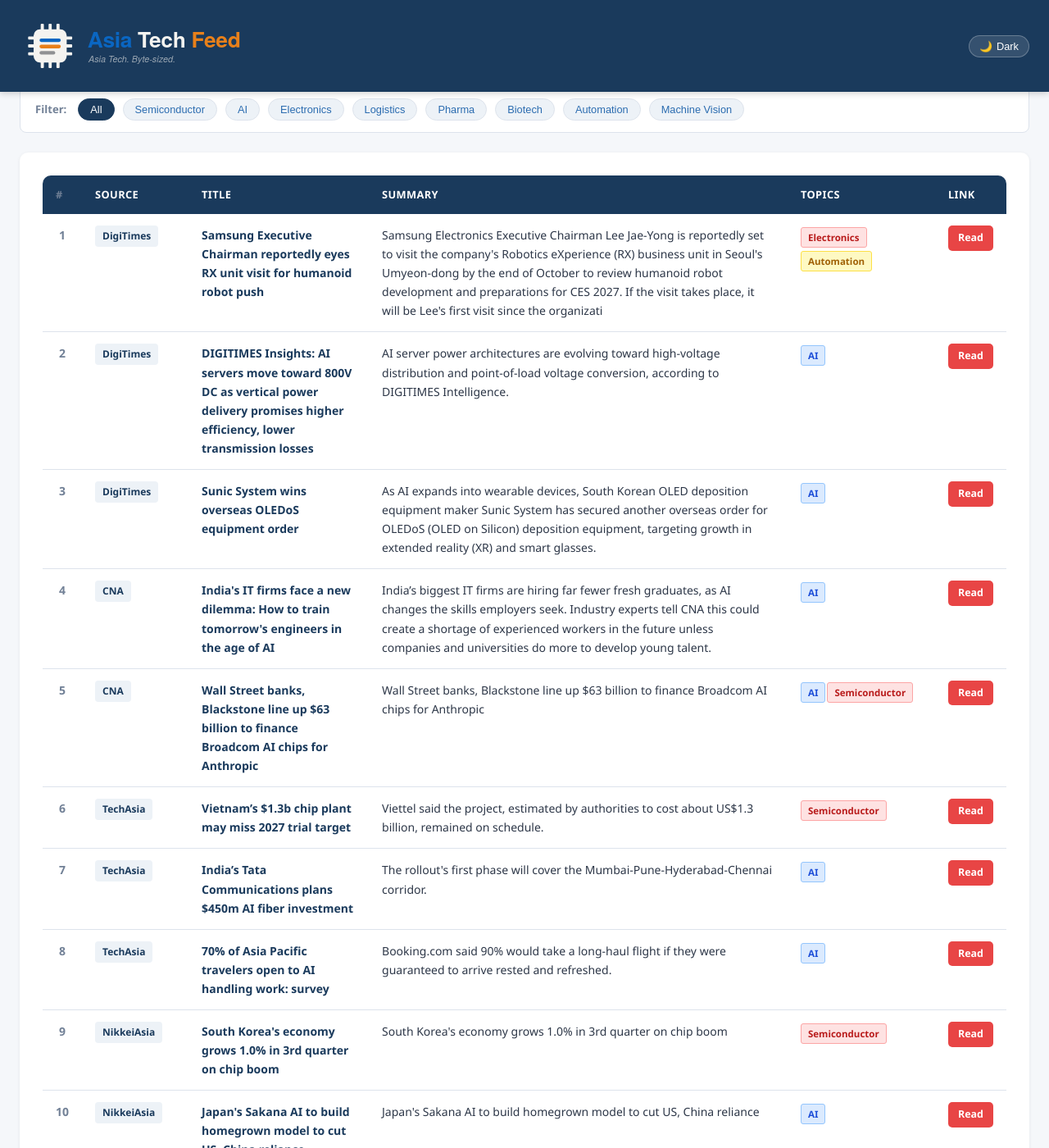
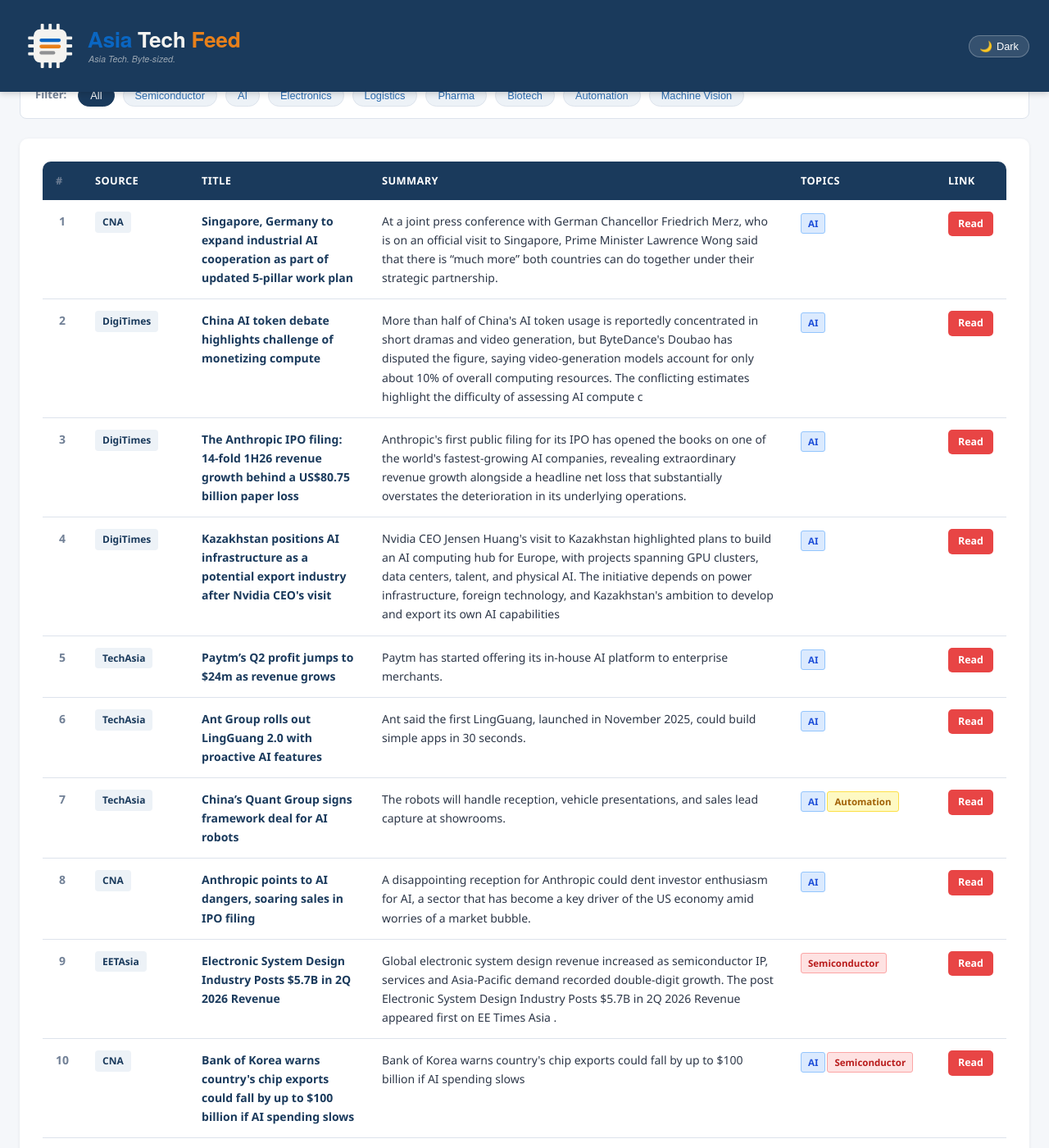
Before and after one commit to asiatechfeed/Asia-Tech-Feed, a Jekyll site: the page built from _posts/2026-10-27-asia-tech-news-digest.md, in a window 1280 px wide and 1400 px high, scrolled down 661 px. Shown: the whole window at 82% size. Built offline with Jekyll 4.4.1, drawn with Linux system fonts in a browser that asks for light colours; a script that is not in the unit is left out; some of the changed text lies outside the part shown.

Commit message:
📰 News digest 2026-10-27 (13 articles)

```diff
--- a/_posts/2026-10-27-asia-tech-news-digest.md
+++ b/_posts/2026-10-27-asia-tech-news-digest.md
@@ -1,16 +1,16 @@
 ---
 layout: post
 title: "Asia Tech News Digest - October 27, 2026"
-date: 2026-10-27 08:06:22 +0800
-articles_count: 10
-sources_count: 4
-sources: ["CNA", "DigiTimes", "NikkeiAsia", "TechAsia"]
+date: 2026-10-27 12:42:01 +0800
+articles_count: 13
+sources_count: 6
+sources: ["CNA", "DigiTimes", "EETAsia", "KED", "NikkeiAsia", "TechAsia"]
 csv_file: /assets/data/news-2026-10-27.tsv
-featured_title: "Samsung Executive Chairman reportedly eyes RX unit visit for humanoid robot push"
-featured_url: "https://www.digitimes.com/news/a20261023PD238/samsung-humanoid-robot-development-ces.html"
-featured_source: "DigiTimes"
-featured_summary: "Samsung Electronics Executive Chairman Lee Jae-Yong is reportedly set to visit the company's Robotics eXperience (RX) business unit in Seoul's Umyeon-dong by the end of October to review humanoid robot development and preparations for CES 2027. If the visit takes place, it will be Lee's first visit since the organizati"
-featured_image: "https://img.digitimes.com/newsshow/20261023pd238_files/2_b.jpg"
+featured_title: "Singapore, Germany to expand industrial AI cooperation as part of updated 5-pillar work plan"
+featured_url: "https://www.channelnewsasia.com/singapore/singapore-germany-ai-cooperation-lawrence-wong-friedrich-merz-6493021"
+featured_source: "CNA"
+featured_summary: "At a joint press conference with German Chancellor Friedrich Merz, who is on an official visit to Singapore, Prime Minister Lawrence Wong said that there is \u201cmuch more\u201d both countries can do together under their strategic partnership."
+featured_image: "https://dam.mediacorp.sg/image/upload/s--EQGF5G_p--/c_fill,g_auto,h_676,w_1200/f_auto,q_auto/v1/mediacorp/cna/image/2026/10/27/img_4146.jpg?itok=8IkSd8S3"
 ---
 
 <table class="news-table">
@@ -27,83 +27,107 @@ featured_image: "https://img.digitimes.com/newsshow/20261023pd238_files/2_b.jpg"
 <tbody>
 <tr>
   <td class="col-num">1</td>
-  <td class="col-source"><span class="source-badge">DigiTimes</span></td>
-  <td class="col-title"><span class="article-title">Samsung Executive Chairman reportedly eyes RX unit visit for humanoid robot push</span></td>
-  <td class="col-summary">Samsung Electronics Executive Chairman Lee Jae-Yong is reportedly set to visit the company's Robotics eXperience (RX) business unit in Seoul's Umyeon-dong by the end of October to review humanoid robot development and preparations for CES 2027. If the visit takes place, it will be Lee's first visit since the organizati</td>
-  <td class="col-tags"><span class="tag semi">Electronics</span><span class="tag auto">Automation</span></td>
-  <td class="col-link"><a class="btn-link" href="https://www.digitimes.com/news/a20261023PD238/samsung-humanoid-robot-development-ces.html" target="_blank" rel="noopener">Read</a></td>
+  <td class="col-source"><span class="source-badge">CNA</span></td>
+  <td class="col-title"><span class="article-title">Singapore, Germany to expand industrial AI cooperation as part of updated 5-pillar work plan</span></td>
+  <td class="col-summary">At a joint press conference with German Chancellor Friedrich Merz, who is on an official visit to Singapore, Prime Minister Lawrence Wong said that there is “much more” both countries can do together under their strategic partnership.</td>
+  <td class="col-tags"><span class="tag ai">AI</span></td>
+  <td class="col-link"><a class="btn-link" href="https://www.channelnewsasia.com/singapore/singapore-germany-ai-cooperation-lawrence-wong-friedrich-merz-6493021" target="_blank" rel="noopener">Read</a></td>
 </tr>
 <tr>
   <td class="col-num">2</td>
   <td class="col-source"><span class="source-badge">DigiTimes</span></td>
-  <td class="col-title"><span class="article-title">DIGITIMES Insights: AI servers move toward 800V DC as vertical power delivery promises higher efficiency, lower transmission losses</span></td>
-  <td class="col-summary">AI server power architectures are evolving toward high-voltage distribution and point-of-load voltage conversion, according to DIGITIMES Intelligence.</td>
+  <td class="col-title"><span class="article-title">China AI token debate highlights challenge of monetizing compute</span></td>
+  <td class="col-summary">More than half of China's AI token usage is reportedly concentrated in short dramas and video generation, but ByteDance's Doubao has disputed the figure, saying video-generation models account for only about 10% of overall computing resources. The conflicting estimates highlight the difficulty of assessing AI compute c</td>
   <td class="col-tags"><span class="tag ai">AI</span></td>
-  <td class="col-link"><a class="btn-link" href="https://www.digitimes.com/news/a20261023PD232/ai-server-power-components-transmission-efficiency-digitimes.html" target="_blank" rel="noopener">Read</a></td>
+  <td class="col-link"><a class="btn-link" href="https://www.digitimes.com/news/a20261027PD206/bytedance-data-2026.html" target="_blank" rel="noopener">Read</a></td>
 </tr>
 <tr>
   <td class="col-num">3</td>
   <td class="col-source"><span class="source-badge">DigiTimes</span></td>
-  <td class="col-title"><span class="article-title">Sunic System wins overseas OLEDoS equipment order</span></td>
-  <td class="col-summary">As AI expands into wearable devices, South Korean OLED deposition equipment maker Sunic System has secured another overseas order for OLEDoS (OLED on Silicon) deposition equipment, targeting growth in extended reality (XR) and smart glasses.</td>
+  <td class="col-title"><span class="article-title">The Anthropic IPO filing: 14-fold 1H26 revenue growth behind a US$80.75 billion paper loss</span></td>
+  <td class="col-summary">Anthropic's first public filing for its IPO has opened the books on one of the world's fastest-growing AI companies, revealing extraordinary revenue growth alongside a headline net loss that substantially overstates the deterioration in its underlying operations.</td>
   <td class="col-tags"><span class="tag ai">AI</span></td>
-  <td class="col-link"><a class="btn-link" href="https://www.digitimes.com/news/a20261023PD205/oledos-equipment-wearable-xr-technology.html" target="_blank" rel="noopener">Read</a></td>
+  <td class="col-link"><a class="btn-link" href="https://www.digitimes.com/news/a20261027VL210/anthropic-revenue-loss-growth-ipo.html" target="_blank" rel="noopener">Read</a></td>
 </tr>
 <tr>
   <td class="col-num">4</td>
-  <td class="col-source"><span class="source-badge">CNA</span></td>
-  <td class="col-title"><span class="article-title">India's IT firms face a new dilemma: How to train tomorrow's engineers in the age of AI</span></td>
-  <td class="col-summary">India’s biggest IT firms are hiring far fewer fresh graduates, as AI changes the skills employers seek. Industry experts tell CNA this could create a shortage of experienced workers in the future unless companies and universities do more to develop young talent.</td>
+  <td class="col-source"><span class="source-badge">DigiTimes</span></td>
+  <td class="col-title"><span class="article-title">Kazakhstan positions AI infrastructure as a potential export industry after Nvidia CEO's visit</span></td>
+  <td class="col-summary">Nvidia CEO Jensen Huang's visit to Kazakhstan highlighted plans to build an AI computing hub for Europe, with projects spanning GPU clusters, data centers, talent, and physical AI. The initiative depends on power infrastructure, foreign technology, and Kazakhstan's ambition to develop and export its own AI capabilities</td>
   <td class="col-tags"><span class="tag ai">AI</span></td>
-  <td class="col-link"><a class="btn-link" href="https://www.channelnewsasia.com/asia/india-it-ai-reshapes-entry-level-jobs-6485426" target="_blank" rel="noopener">Read</a></td>
+  <td class="col-link"><a class="btn-link" href="https://www.digitimes.com/news/a20261027PD214/nvidia-infrastructure-ceo-technology-jensen-huang.html" target="_blank" rel="noopener">Read</a></td>
 </tr>
 <tr>
   <td class="col-num">5</td>
-  <td class="col-source"><span class="source-badge">CNA</span></td>
-  <td class="col-title"><span class="article-title">Wall Street banks, Blackstone line up $63 billion to finance Broadcom AI chips for Anthropic</span></td>
-  <td class="col-summary">Wall Street banks, Blackstone line up $63 billion to finance Broadcom AI chips for Anthropic</td>
-  <td class="col-tags"><span class="tag ai">AI</span><span class="tag semi">Semiconductor</span></td>
-  <td class="col-link"><a class="btn-link" href="https://www.channelnewsasia.com/business/wall-street-banks-blackstone-line-up-63-billion-finance-broadcom-ai-chips-anthropic-6494381" target="_blank" rel="noopener">Read</a></td>
+  <td class="col-source"><span class="source-badge">TechAsia</span></td>
+  <td class="col-title"><span class="article-title">Paytm’s Q2 profit jumps to $24m as revenue grows</span></td>
+  <td class="col-summary">Paytm has started offering its in-house AI platform to enterprise merchants.</td>
+  <td class="col-tags"><span class="tag ai">AI</span></td>
+  <td class="col-link"><a class="btn-link" href="https://www.techinasia.com/paytm-shares-fall-after-rbi-cancels-bank-license" target="_blank" rel="noopener">Read</a></td>
 </tr>
 <tr>
   <td class="col-num">6</td>
   <td class="col-source"><span class="source-badge">TechAsia</span></td>
-  <td class="col-title"><span class="article-title">Vietnam’s $1.3b chip plant may miss 2027 trial target</span></td>
-  <td class="col-summary">Viettel said the project, estimated by authorities to cost about US$1.3 billion, remained on schedule.</td>
-  <td class="col-tags"><span class="tag semi">Semiconductor</span></td>
-  <td class="col-link"><a class="btn-link" href="https://www.techinasia.com/hcm-city-plans-2-1b-ai-data-center-investment" target="_blank" rel="noopener">Read</a></td>
+  <td class="col-title"><span class="article-title">Ant Group rolls out LingGuang 2.0 with proactive AI features</span></td>
+  <td class="col-summary">Ant said the first LingGuang, launched in November 2025, could build simple apps in 30 seconds.</td>
+  <td class="col-tags"><span class="tag ai">AI</span></td>
+  <td class="col-link"><a class="btn-link" href="https://www.techinasia.com/ant-group-tests-ai-assistant-for-alipay-services" target="_blank" rel="noopener">Read</a></td>
 </tr>
 <tr>
   <td class="col-num">7</td>
   <td class="col-source"><span class="source-badge">TechAsia</span></td>
-  <td class="col-title"><span class="article-title">India’s Tata Communications plans $450m AI fiber investment</span></td>
-  <td class="col-summary">The rollout's first phase will cover the Mumbai-Pune-Hyderabad-Chennai corridor.</td>
-  <td class="col-tags"><span class="tag ai">AI</span></td>
-  <td class="col-link"><a class="btn-link" href="https://www.techinasia.com/india-taps-six-firms-for-government-ai-rollout" target="_blank" rel="noopener">Read</a></td>
+  <td class="col-title"><span class="article-title">China’s Quant Group signs framework deal for AI robots</span></td>
+  <td class="col-summary">The robots will handle reception, vehicle presentations, and sales lead capture at showrooms.</td>
+  <td class="col-tags"><span class="tag ai">AI</span><span class="tag auto">Automation</span></td>
+  <td class="col-link"><a class="btn-link" href="https://www.techinasia.com/citadel-expands-quant-team-recruits-ai-labs" target="_blank" rel="noopener">Read</a></td>
 </tr>
 <tr>
   <td class="col-num">8</td>
-  <td class="col-source"><span class="source-badge">TechAsia</span></td>
-  <td class="col-title"><span class="article-title">70% of Asia Pacific travelers open to AI handling work: survey</span></td>
-  <td class="col-summary">Booking.com said 90% would take a long-haul flight if they were guaranteed to arrive rested and refreshed.</td>
+  <td class="col-source"><span class="source-badge">CNA</span></td>
+  <td class="col-title"><span class="article-title">Anthropic points to AI dangers, soaring sales in IPO filing</span></td>
+  <td class="col-summary">A disappointing reception for Anthropic could dent investor enthusiasm for AI, a sector that has become a key driver of the US economy amid worries of a market bubble.</td>
   <td class="col-tags"><span class="tag ai">AI</span></td>
-  <td class="col-link"><a class="btn-link" href="https://www.techinasia.com/openai-plans-broader-chatgpt-app-redesign" target="_blank" rel="noopener">Read</a></td>
+  <td class="col-link"><a class="btn-link" href="https://www.channelnewsasia.com/world/anthropic-ai-dangers-soaring-sales-ipo-6495171" target="_blank" rel="noopener">Read</a></td>
 </tr>
 <tr>
   <td class="col-num">9</td>
-  <td class="col-source"><span class="source-badge">NikkeiAsia</span></td>
-  <td class="col-title"><span class="article-title">South Korea's economy grows 1.0% in 3rd quarter on chip boom</span></td>
-  <td class="col-summary">South Korea's economy grows 1.0% in 3rd quarter on chip boom</td>
+  <td class="col-source"><span class="source-badge">EETAsia</span></td>
+  <td class="col-title"><span class="article-title">Electronic System Design Industry Posts $5.7B in 2Q 2026 Revenue</span></td>
+  <td class="col-summary">Global electronic system design revenue increased as semiconductor IP, services and Asia-Pacific demand recorded double-digit growth. The post Electronic System Design Industry Posts $5.7B in 2Q 2026 Revenue appeared first on EE Times Asia .</td>
   <td class="col-tags"><span class="tag semi">Semiconductor</span></td>
-  <td class="col-link"><a class="btn-link" href="https://asia.nikkei.com/economy/south-korea-s-economy-grows-1.0-in-3rd-quarter-on-chip-boom" target="_blank" rel="noopener">Read</a></td>
+  <td class="col-link"><a class="btn-link" href="https://www.eetasia.com/electronic-system-design-industry-posts-5-7b-in-2q-2026-revenue/" target="_blank" rel="noopener">Read</a></td>
 </tr>
 <tr>
   <td class="col-num">10</td>
+  <td class="col-source"><span class="source-badge">CNA</span></td>
+  <td class="col-title"><span class="article-title">Bank of Korea warns country's chip exports could fall by up to $100 billion if AI spending slows</span></td>
+  <td class="col-summary">Bank of Korea warns country's chip exports could fall by up to $100 billion if AI spending slows</td>
+  <td class="col-tags"><span class="tag ai">AI</span><span class="tag semi">Semiconductor</span></td>
+  <td class="col-link"><a class="btn-link" href="https://www.channelnewsasia.com/business/bank-korea-warns-countrys-chip-exports-could-fall-up-100-billion-if-ai-spending-slows-6495096" target="_blank" rel="noopener">Read</a></td>
+</tr>
+<tr>
+  <td class="col-num">11</td>
   <td class="col-source"><span class="source-badge">NikkeiAsia</span></td>
-  <td class="col-title"><span class="article-title">Japan's Sakana AI to build homegrown model to cut US, China reliance</span></td>
-  <td class="col-summary">Japan's Sakana AI to build homegrown model to cut US, China reliance</td>
+  <td class="col-title"><span class="article-title">AI boom sparks circuit board crunch across global tech supply chain</span></td>
+  <td class="col-summary">AI boom sparks circuit board crunch across global tech supply chain</td>
+  <td class="col-tags"><span class="tag semi">Electronics</span><span class="tag logis">Logistics</span></td>
+  <td class="col-link"><a class="btn-link" href="https://asia.nikkei.com/spotlight/supply-chain/ai-boom-sparks-circuit-board-crunch-across-global-tech-supply-chain" target="_blank" rel="noopener">Read</a></td>
+</tr>
+<tr>
+  <td class="col-num">12</td>
+  <td class="col-source"><span class="source-badge">NikkeiAsia</span></td>
+  <td class="col-title"><span class="article-title">Microsoft offers buyouts to 60,000 employees as AI spending mounts</span></td>
+  <td class="col-summary">Microsoft offers buyouts to 60,000 employees as AI spending mounts</td>
   <td class="col-tags"><span class="tag ai">AI</span></td>
-  <td class="col-link"><a class="btn-link" href="https://asia.nikkei.com/business/technology/artificial-intelligence/japan-s-sakana-ai-to-build-homegrown-model-to-cut-us-china-reliance" target="_blank" rel="noopener">Read</a></td>
+  <td class="col-link"><a class="btn-link" href="https://asia.nikkei.com/business/technology/artificial-intelligence/microsoft-offers-buyouts-to-60-000-employees-as-ai-spending-mounts" target="_blank" rel="noopener">Read</a></td>
+</tr>
+<tr>
+  <td class="col-num">13</td>
+  <td class="col-source"><span class="source-badge">KED</span></td>
+  <td class="col-title"><span class="article-title">AI payoffs, green transition shape France-Korea Tech Summit 2026</span></td>
+  <td class="col-summary">Artificial intelligence and industrial sustainability dominated talks among South Korean and French business and policy leaders in Seoul last week, wi</td>
+  <td class="col-tags"><span class="tag ai">AI</span></td>
+  <td class="col-link"><a class="btn-link" href="https://www.kedglobal.com/artificial-intelligence/newsView/ked202610190009" target="_blank" rel="noopener">Read</a></td>
 </tr>
 </tbody>
 </table>
```
Also changed, not shown: _data/seen_urls.json (+14 -1 lines), _digest_meta.json (+27 -25 lines), assets/data/news-2026-10-27.tsv (+13 -10 lines), assets/data/search-index.json.
